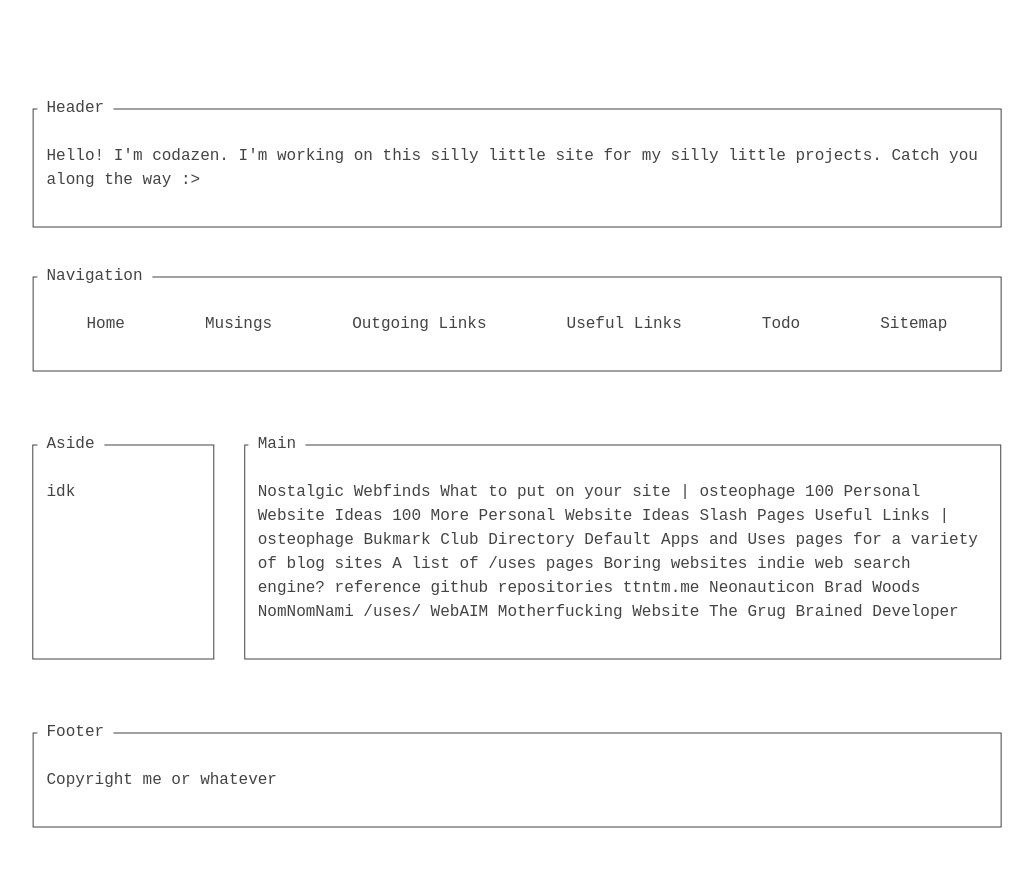
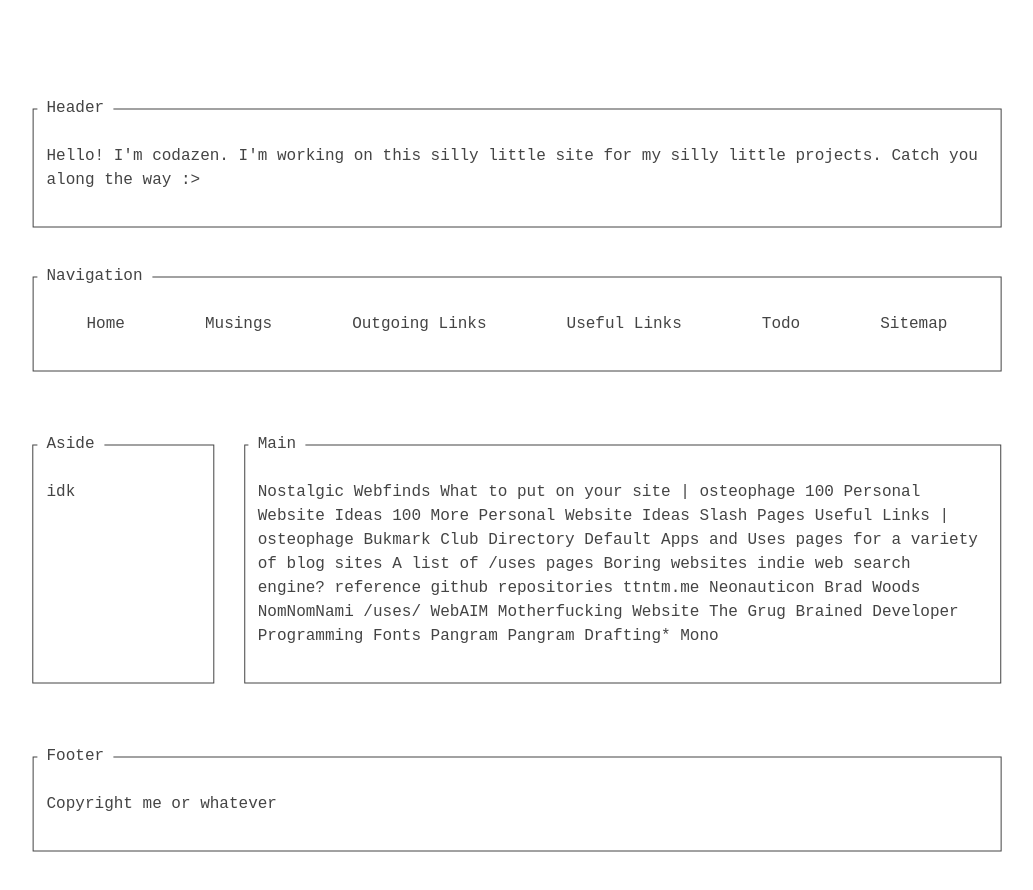
Before and after one commit to codazendev/codazen.dev, an Eleventy site: page content/useful-links.html in a window 1280 px wide. Shown: the whole page, without its empty margins (123-1156 px from the left). Built offline with nearby package versions, Linux system fonts and the light colour scheme; Eleventy itself is replaced by a stand-in of ours; files that its build step writes are made by us from their sources.

Commit message:
added a couple font-related links

```diff
--- a/content/useful-links.html
+++ b/content/useful-links.html
@@ -34,3 +34,9 @@ reference github repositories
 
 
 <a href="https://grugbrain.dev/">The Grug Brained Developer</a>
+
+
+
+<a href="https://www.programmingfonts.org/">Programming Fonts</a>
+<a href="https://www.pangrampangram.com/">Pangram Pangram</a>
+<a href="https://indestructibletype.com/Drafting/">Drafting* Mono</a>
```
